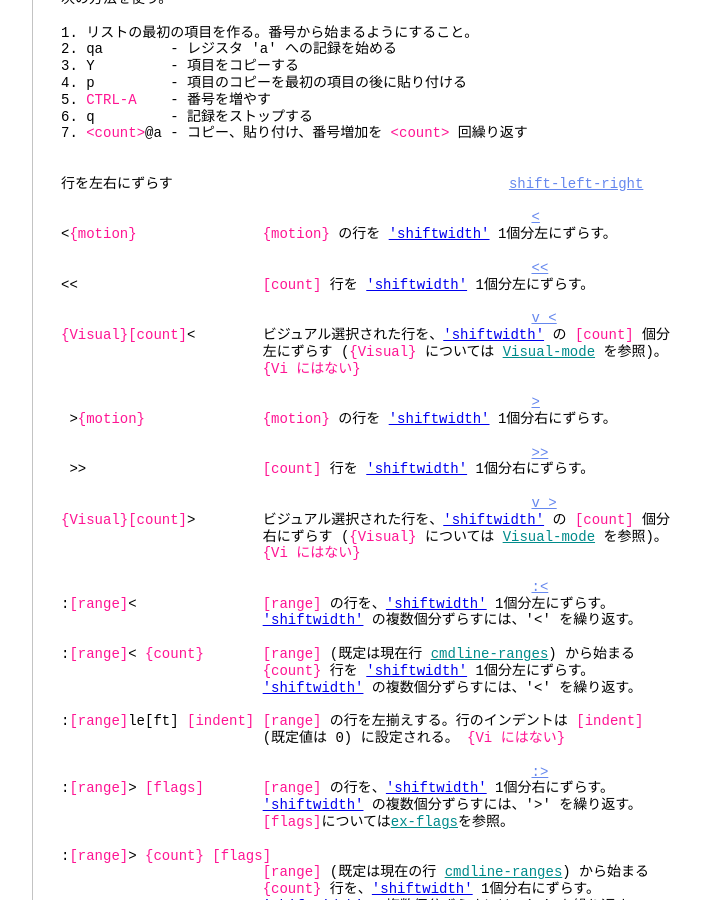
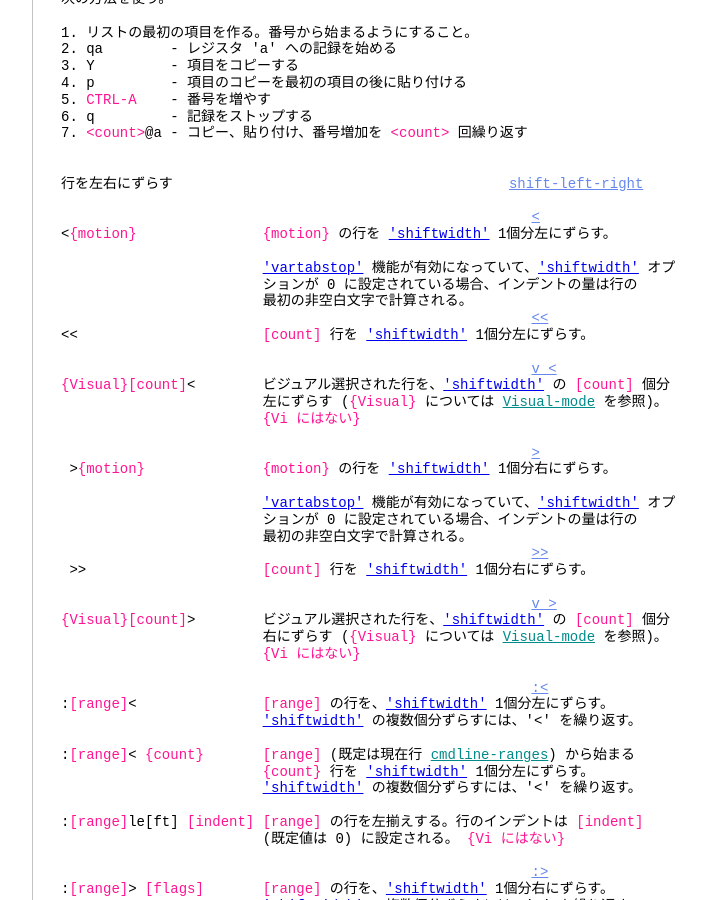
Before and after one commit to vim-jp/vimdoc-ja, a Jekyll site: the page built from change.html, in a window 1280 px wide and 900 px high, scrolled down 7750 px. Shown: the whole window, without its empty margins (340-1046 px from the left). Built offline with Jekyll 4.4.1, drawn with Linux system fonts in a browser that asks for light colours; nearby versions of some CDN libraries; comment, search, counter and statistics services are not loaded.

Commit message:
Generated by Travis JOB 1426.1
https://travis-ci.org/vim-jp/vimdoc-ja-working/builds/458645182

```diff
--- a/change.html
+++ b/change.html
@@ -467,6 +467,9 @@ g??&nbsp;&nbsp;&nbsp;&nbsp;&nbsp;&nbsp;&nbsp;&nbsp;&nbsp;&nbsp;&nbsp;&nbsp;&nbsp
 &nbsp;&nbsp;&nbsp;&nbsp;&nbsp;&nbsp;&nbsp;&nbsp;&nbsp;&nbsp;&nbsp;&nbsp;&nbsp;&nbsp;&nbsp;&nbsp;&nbsp;&nbsp;&nbsp;&nbsp;&nbsp;&nbsp;&nbsp;&nbsp;&nbsp;&nbsp;&nbsp;&nbsp;&nbsp;&nbsp;&nbsp;&nbsp;&nbsp;&nbsp;&nbsp;&nbsp;&nbsp;&nbsp;&nbsp;&nbsp;&nbsp;&nbsp;&nbsp;&nbsp;&nbsp;&nbsp;&nbsp;&nbsp;&nbsp;&nbsp;&nbsp;&nbsp;&nbsp;&nbsp;&nbsp;&nbsp;<a class="Constant" href="change.html#<" name="&lt;">&lt;</a><br>
 &lt;<span class="Special">{motion}</span>&nbsp;&nbsp;&nbsp;&nbsp;&nbsp;&nbsp;&nbsp;&nbsp;&nbsp;&nbsp;&nbsp;&nbsp;&nbsp;&nbsp;&nbsp;<span class="Special">{motion}</span>&nbsp;の行を&nbsp;<a class="Type" href="options.html#'shiftwidth'">'shiftwidth'</a>&nbsp;1個分左にずらす。<br>
 <br>
+&nbsp;&nbsp;&nbsp;&nbsp;&nbsp;&nbsp;&nbsp;&nbsp;&nbsp;&nbsp;&nbsp;&nbsp;&nbsp;&nbsp;&nbsp;&nbsp;&nbsp;&nbsp;&nbsp;&nbsp;&nbsp;&nbsp;&nbsp;&nbsp;<a class="Type" href="options.html#'vartabstop'">'vartabstop'</a>&nbsp;機能が有効になっていて、<a class="Type" href="options.html#'shiftwidth'">'shiftwidth'</a>&nbsp;オプ<br>
+&nbsp;&nbsp;&nbsp;&nbsp;&nbsp;&nbsp;&nbsp;&nbsp;&nbsp;&nbsp;&nbsp;&nbsp;&nbsp;&nbsp;&nbsp;&nbsp;&nbsp;&nbsp;&nbsp;&nbsp;&nbsp;&nbsp;&nbsp;&nbsp;ションが 0 に設定されている場合、インデントの量は行の<br>
+&nbsp;&nbsp;&nbsp;&nbsp;&nbsp;&nbsp;&nbsp;&nbsp;&nbsp;&nbsp;&nbsp;&nbsp;&nbsp;&nbsp;&nbsp;&nbsp;&nbsp;&nbsp;&nbsp;&nbsp;&nbsp;&nbsp;&nbsp;&nbsp;最初の非空白文字で計算される。<br>
 &nbsp;&nbsp;&nbsp;&nbsp;&nbsp;&nbsp;&nbsp;&nbsp;&nbsp;&nbsp;&nbsp;&nbsp;&nbsp;&nbsp;&nbsp;&nbsp;&nbsp;&nbsp;&nbsp;&nbsp;&nbsp;&nbsp;&nbsp;&nbsp;&nbsp;&nbsp;&nbsp;&nbsp;&nbsp;&nbsp;&nbsp;&nbsp;&nbsp;&nbsp;&nbsp;&nbsp;&nbsp;&nbsp;&nbsp;&nbsp;&nbsp;&nbsp;&nbsp;&nbsp;&nbsp;&nbsp;&nbsp;&nbsp;&nbsp;&nbsp;&nbsp;&nbsp;&nbsp;&nbsp;&nbsp;&nbsp;<a class="Constant" href="change.html#<<" name="&lt;&lt;">&lt;&lt;</a><br>
 &lt;&lt;&nbsp;&nbsp;&nbsp;&nbsp;&nbsp;&nbsp;&nbsp;&nbsp;&nbsp;&nbsp;&nbsp;&nbsp;&nbsp;&nbsp;&nbsp;&nbsp;&nbsp;&nbsp;&nbsp;&nbsp;&nbsp;&nbsp;<span class="Special">[count]</span>&nbsp;行を&nbsp;<a class="Type" href="options.html#'shiftwidth'">'shiftwidth'</a>&nbsp;1個分左にずらす。<br>
 <br>
@@ -478,6 +481,9 @@ g??&nbsp;&nbsp;&nbsp;&nbsp;&nbsp;&nbsp;&nbsp;&nbsp;&nbsp;&nbsp;&nbsp;&nbsp;&nbsp
 &nbsp;&nbsp;&nbsp;&nbsp;&nbsp;&nbsp;&nbsp;&nbsp;&nbsp;&nbsp;&nbsp;&nbsp;&nbsp;&nbsp;&nbsp;&nbsp;&nbsp;&nbsp;&nbsp;&nbsp;&nbsp;&nbsp;&nbsp;&nbsp;&nbsp;&nbsp;&nbsp;&nbsp;&nbsp;&nbsp;&nbsp;&nbsp;&nbsp;&nbsp;&nbsp;&nbsp;&nbsp;&nbsp;&nbsp;&nbsp;&nbsp;&nbsp;&nbsp;&nbsp;&nbsp;&nbsp;&nbsp;&nbsp;&nbsp;&nbsp;&nbsp;&nbsp;&nbsp;&nbsp;&nbsp;&nbsp;<a class="Constant" href="change.html#>" name="&gt;">&gt;</a><br>
 &nbsp;&gt;<span class="Special">{motion}</span>&nbsp;&nbsp;&nbsp;&nbsp;&nbsp;&nbsp;&nbsp;&nbsp;&nbsp;&nbsp;&nbsp;&nbsp;&nbsp;&nbsp;<span class="Special">{motion}</span>&nbsp;の行を&nbsp;<a class="Type" href="options.html#'shiftwidth'">'shiftwidth'</a>&nbsp;1個分右にずらす。<br>
 <br>
+&nbsp;&nbsp;&nbsp;&nbsp;&nbsp;&nbsp;&nbsp;&nbsp;&nbsp;&nbsp;&nbsp;&nbsp;&nbsp;&nbsp;&nbsp;&nbsp;&nbsp;&nbsp;&nbsp;&nbsp;&nbsp;&nbsp;&nbsp;&nbsp;<a class="Type" href="options.html#'vartabstop'">'vartabstop'</a>&nbsp;機能が有効になっていて、<a class="Type" href="options.html#'shiftwidth'">'shiftwidth'</a>&nbsp;オプ<br>
+&nbsp;&nbsp;&nbsp;&nbsp;&nbsp;&nbsp;&nbsp;&nbsp;&nbsp;&nbsp;&nbsp;&nbsp;&nbsp;&nbsp;&nbsp;&nbsp;&nbsp;&nbsp;&nbsp;&nbsp;&nbsp;&nbsp;&nbsp;&nbsp;ションが 0 に設定されている場合、インデントの量は行の<br>
+&nbsp;&nbsp;&nbsp;&nbsp;&nbsp;&nbsp;&nbsp;&nbsp;&nbsp;&nbsp;&nbsp;&nbsp;&nbsp;&nbsp;&nbsp;&nbsp;&nbsp;&nbsp;&nbsp;&nbsp;&nbsp;&nbsp;&nbsp;&nbsp;最初の非空白文字で計算される。<br>
 &nbsp;&nbsp;&nbsp;&nbsp;&nbsp;&nbsp;&nbsp;&nbsp;&nbsp;&nbsp;&nbsp;&nbsp;&nbsp;&nbsp;&nbsp;&nbsp;&nbsp;&nbsp;&nbsp;&nbsp;&nbsp;&nbsp;&nbsp;&nbsp;&nbsp;&nbsp;&nbsp;&nbsp;&nbsp;&nbsp;&nbsp;&nbsp;&nbsp;&nbsp;&nbsp;&nbsp;&nbsp;&nbsp;&nbsp;&nbsp;&nbsp;&nbsp;&nbsp;&nbsp;&nbsp;&nbsp;&nbsp;&nbsp;&nbsp;&nbsp;&nbsp;&nbsp;&nbsp;&nbsp;&nbsp;&nbsp;<a class="Constant" href="change.html#>>" name="&gt;&gt;">&gt;&gt;</a><br>
 &nbsp;&gt;&gt;&nbsp;&nbsp;&nbsp;&nbsp;&nbsp;&nbsp;&nbsp;&nbsp;&nbsp;&nbsp;&nbsp;&nbsp;&nbsp;&nbsp;&nbsp;&nbsp;&nbsp;&nbsp;&nbsp;&nbsp;&nbsp;<span class="Special">[count]</span>&nbsp;行を&nbsp;<a class="Type" href="options.html#'shiftwidth'">'shiftwidth'</a>&nbsp;1個分右にずらす。<br>
 <br>
```
